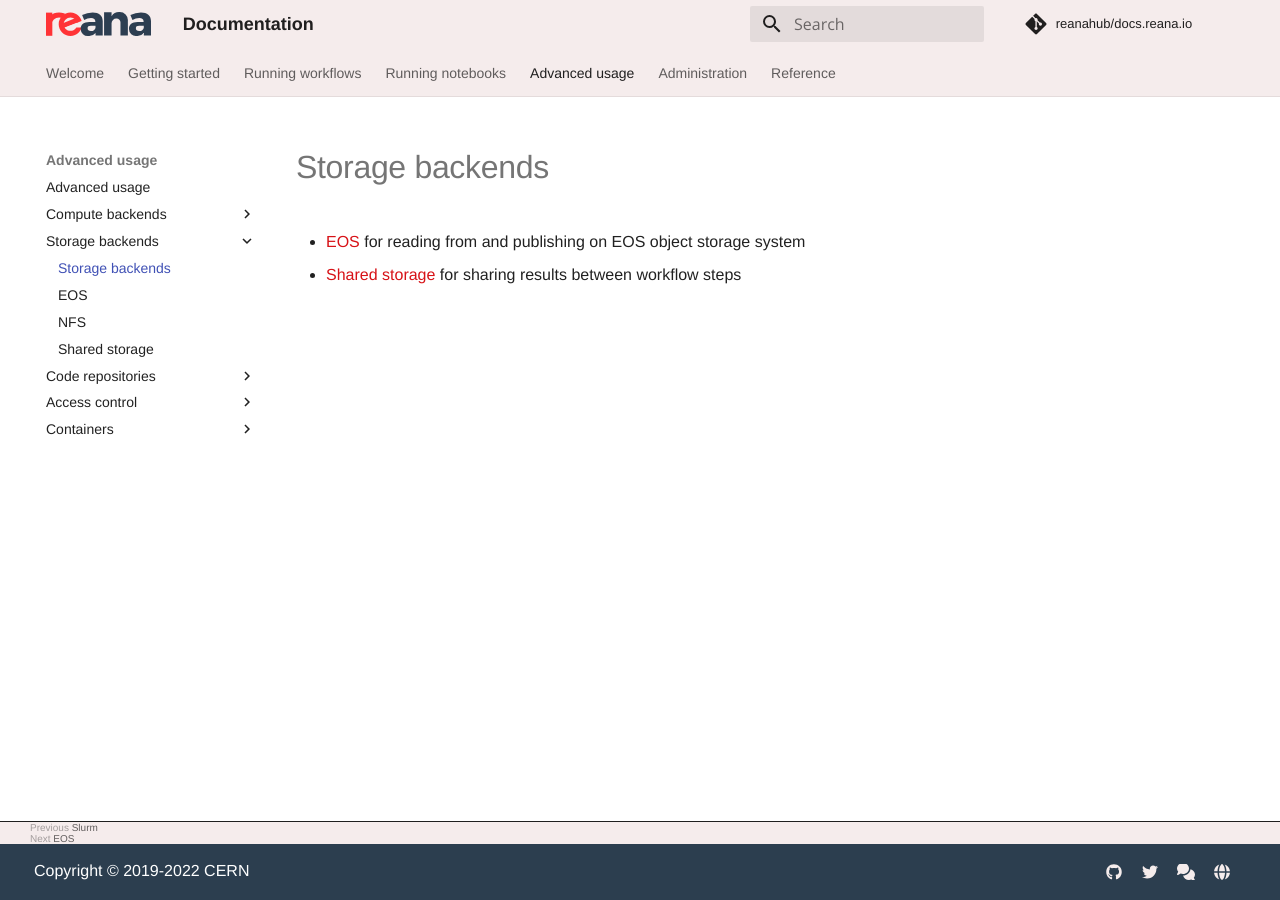
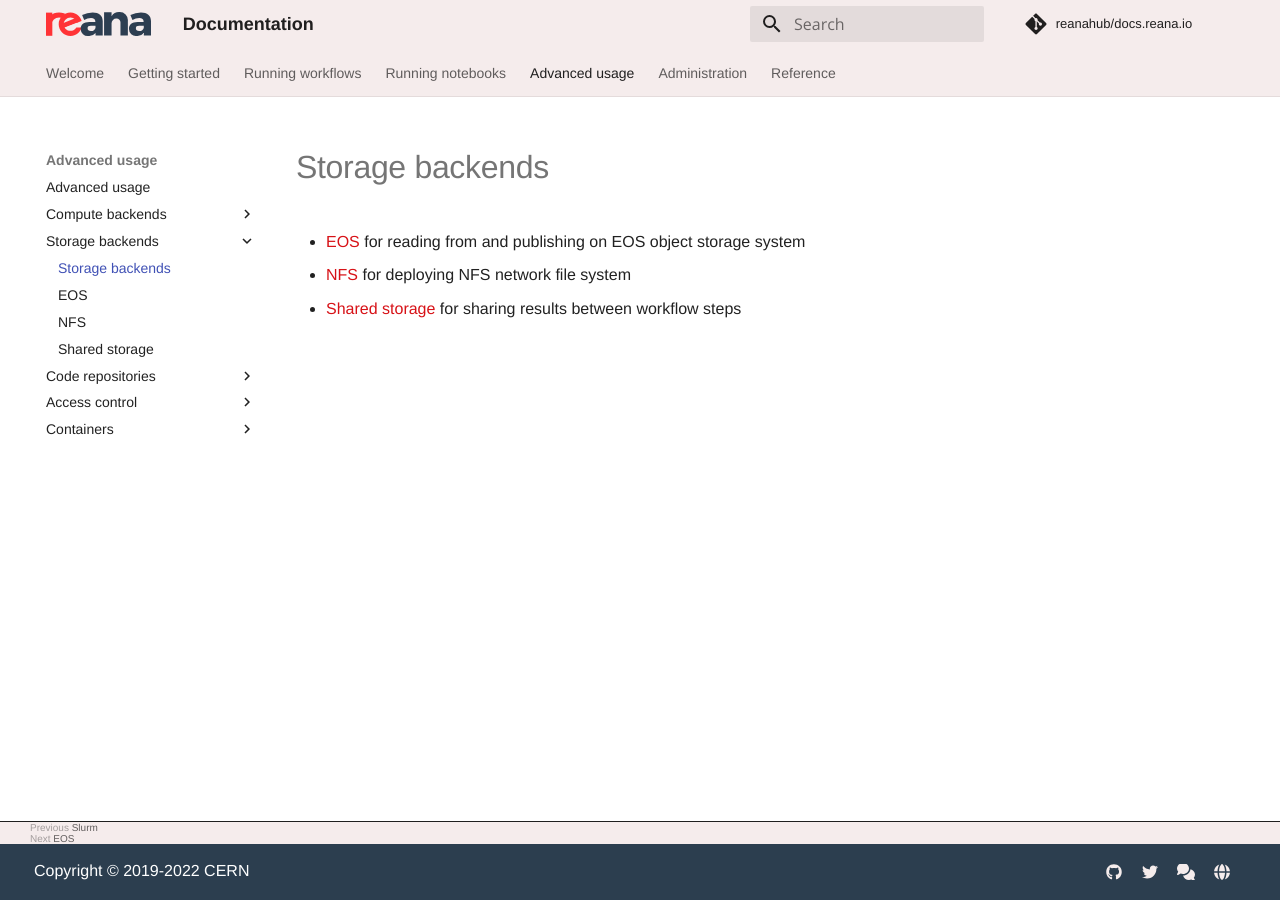
Before and after one commit to reanahub/docs.reana.io, an MkDocs documentation site: the page built from docs/advanced-usage/storage-backends/index.md, in a window 1280 px wide. Built offline with MkDocs 1.6.1 and Material for MkDocs 9.7.7, drawn with Linux system fonts in a browser that asks for light colours; comment, search, counter and statistics services are not loaded.

Commit message:
docs: fix advanced usage index links

```diff
--- a/docs/advanced-usage/storage-backends/index.md
+++ b/docs/advanced-usage/storage-backends/index.md
@@ -1,4 +1,5 @@
 # Storage backends
 
-- [EOS](storage-backends/eos) for reading from and publishing on EOS object storage system
-- [Shared storage](storage-backends/shared-storage) for sharing results between workflow steps
+- [EOS](eos) for reading from and publishing on EOS object storage system
+- [NFS](nfs) for deploying NFS network file system
+- [Shared storage](shared-storage) for sharing results between workflow steps
```
Also changed, not shown: docs/advanced-usage/code-repositories/index.md (+2 -2 lines), docs/advanced-usage/index.md (+1 -0 lines).
